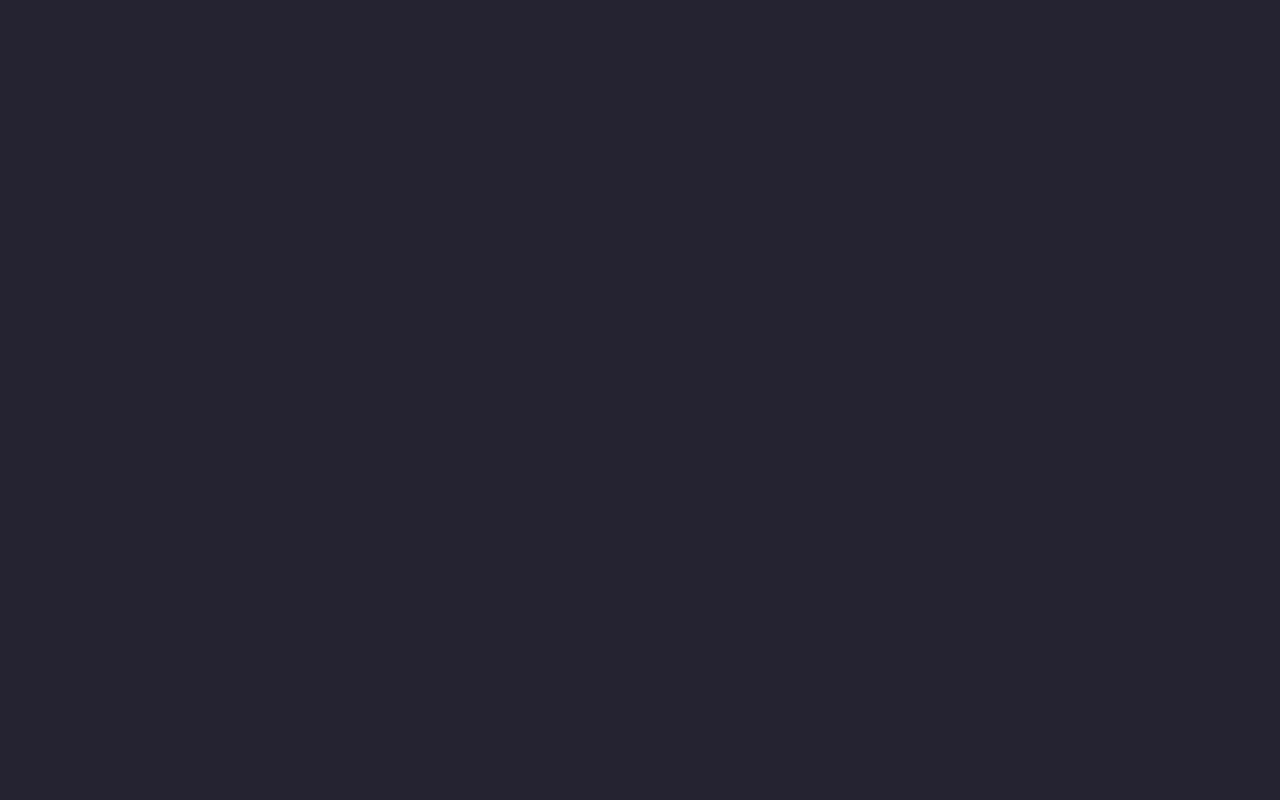
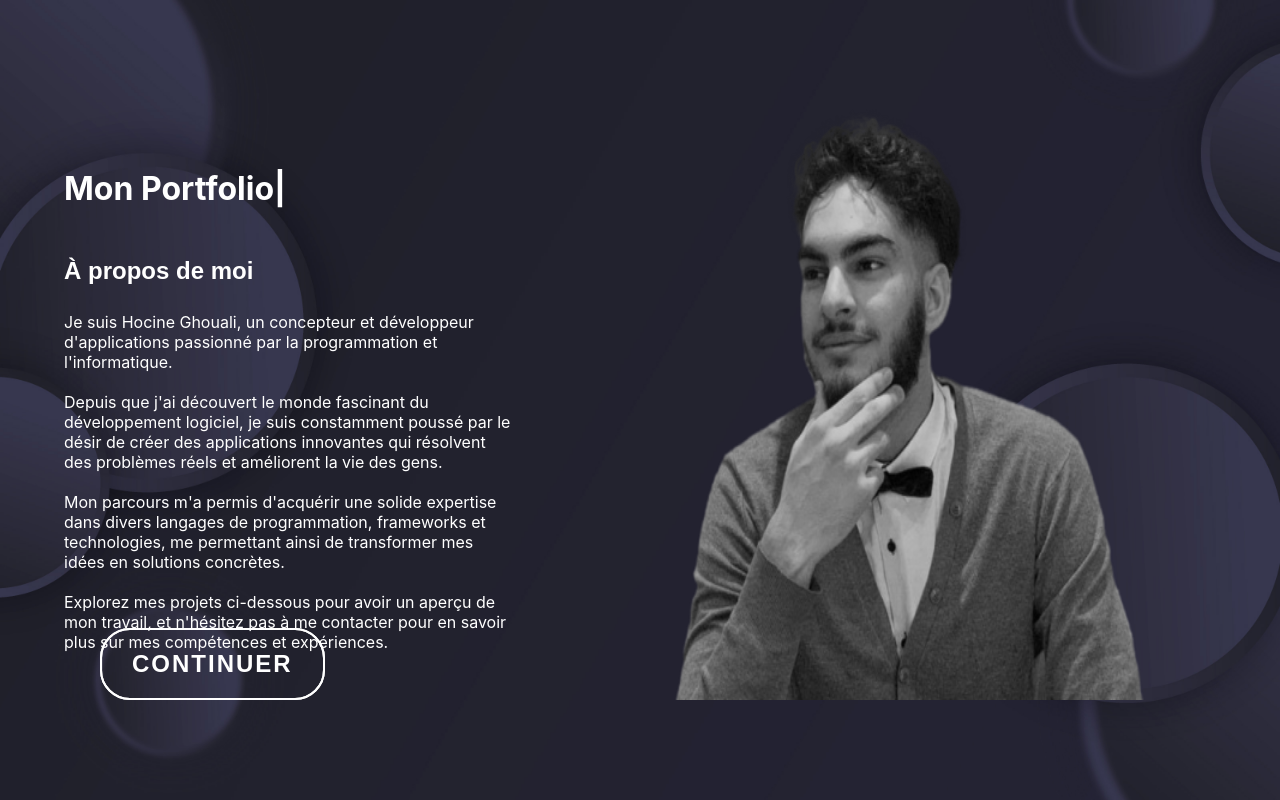
Before and after one commit to haikun66/my-siteweb, a React (Create React App) app: page / in a window 1280 px wide. Shown: the top 800 px of the page. Built offline with nearby package versions, Linux system fonts and the light colour scheme.

Commit message:
fix animation first pages

```diff
--- a/src/App.css
+++ b/src/App.css
@@ -4,7 +4,6 @@ body, html {
     height: 100%;
     overflow: auto; /* Assurez-vous que le défilement est activé */
     overflow-x: hidden;
-    min-height: 200vh; /* Double la hauteur de la fenêtre pour permettre le défilement */
     background: #252230;
 }
 .top{
--- a/src/App.js
+++ b/src/App.js
@@ -1,17 +1,34 @@
 import './App.css';
+import React, { useState } from 'react';
 import FirstPage from './pages/firstpages/first-page';
 import HideOnScroll from './components/hiddenonscroll';
 import ScrollToTop from './components/scrolltop';
 import Home from './pages/acceuil/home';
 
 function App() {
+
+  const [showScrollButton, setShowScrollButton] = useState(false);
+
+  const handleAnimationComplete = () => {
+    setShowScrollButton(true);
+  };
+
+  const handleScrollToTopClick = () => {
+    setShowScrollButton(false);
+  };
   return (
     <div className="App">
-      <HideOnScroll>
+      {/* Composant HideOnScroll qui gère l'animation et la visibilité de FirstPage */}
+      <HideOnScroll onAnimationComplete={handleAnimationComplete} onScrollToTopClick={handleScrollToTopClick}>
         <FirstPage className="top" />
       </HideOnScroll>
+      {/* Composant Home toujours visible */}
       <Home />
-      <ScrollToTop />
+      {/* Composant ScrollToTop qui gère la visibilité du bouton et les clics */}
+      <ScrollToTop
+        showButton={showScrollButton}
+        onScrollToTopClick={handleScrollToTopClick}
+      />
     </div>
   );
 }
--- a/src/components/hiddenonscroll.jsx
+++ b/src/components/hiddenonscroll.jsx
@@ -1,10 +1,11 @@
-// src/components/HideOnScroll.js
 import React, { useState, useEffect, useRef, useCallback } from 'react';
 import { gsap } from 'gsap';
 
 const HideOnScroll = ({ children }) => {
   const [lastScrollTop, setLastScrollTop] = useState(0);
+  const [hidden, setHidden] = useState(false); // État pour gérer l'affichage
   const elementRef = useRef(null);
+  const buttonRef = useRef(null);
 
   const getScrollTop = () => {
     return document.documentElement.scrollTop || document.body.scrollTop;
@@ -13,34 +14,50 @@ const HideOnScroll = ({ children }) => {
   const handleScroll = useCallback(() => {
     const currentScrollTop = getScrollTop();
 
-    console.log('Scroll event triggered');
-    console.log('currentScrollTop:', currentScrollTop);
-    console.log('lastScrollTop:', lastScrollTop);
-
     if (currentScrollTop > lastScrollTop && currentScrollTop > 100) {
-      console.log('Scrolling down');
-      gsap.to(elementRef.current, { opacity: 0, y: -100, duration: 1 });
+      gsap.to(elementRef.current, { opacity: 0, y: -100, duration: 1, onComplete: () => setHidden(true) });
     } else if (currentScrollTop < lastScrollTop) {
-      console.log('Scrolling up');
+      setHidden(false);
       gsap.to(elementRef.current, { opacity: 1, y: 0, duration: 0.5 });
     }
 
     setLastScrollTop(currentScrollTop);
   }, [lastScrollTop]);
 
+  const handleClick = () => {
+    gsap.to(elementRef.current, {
+      opacity: 0,
+      y: -100,
+      duration: 1,
+      onComplete: () => setHidden(true),
+    });
+  };
+
   useEffect(() => {
-    console.log('Adding scroll event listener');
     window.addEventListener('scroll', handleScroll);
+
+    if (buttonRef.current) {
+      buttonRef.current.addEventListener('click', handleClick);
+    }
+
     return () => {
-      console.log('Removing scroll event listener');
       window.removeEventListener('scroll', handleScroll);
+
+      if (buttonRef.current) {
+        buttonRef.current.removeEventListener('click', handleClick);
+      }
     };
   }, [handleScroll]);
 
   return (
-    <div ref={elementRef} style={{ position: 'sticky', top: 0, zIndex: 10 }}>
-      {children}
-    </div>
+    !hidden && (
+      <div ref={elementRef} style={{ position: 'sticky', top: 0, zIndex: 10 }}>
+        {children}
+        <button ref={buttonRef} className="continue-btn">
+          Continuer
+        </button>
+      </div>
+    )
   );
 };
 
--- a/src/components/scrolltop.jsx
+++ b/src/components/scrolltop.jsx
@@ -1,38 +1,22 @@
-// src/components/ScrollToTop.js
-import React, { useState, useEffect } from 'react';
+import React from 'react';
 const arrow = require('./vecteezy_top-arrow-icon-png-on-transparent-background_17785072.png');
-const ScrollToTop = () => {
-  const [isVisible, setIsVisible] = useState(false);
 
-  // Fonction pour afficher le bouton lorsque l'utilisateur fait défiler vers le bas
-  const toggleVisibility = () => {
-    if (window.pageYOffset > 300) {
-      setIsVisible(true);
-    } else {
-      setIsVisible(false);
-    }
-  };
-
-  // Fonction pour faire défiler vers le haut
+const ScrollToTop = ({ showButton, onScrollToTopClick }) => {
   const scrollToTop = () => {
     window.scrollTo({
       top: 0,
       behavior: 'smooth'
     });
+    if (onScrollToTopClick) {
+      onScrollToTopClick(); // Appelle le callback pour réafficher l'élément
+    }
   };
-
-  useEffect(() => {
-    window.addEventListener('scroll', toggleVisibility);
-    return () => {
-      window.removeEventListener('scroll', toggleVisibility);
-    };
-  }, []);
 
   return (
     <div className="scroll-to-top">
-      {isVisible && (
+      {showButton && (
         <div onClick={scrollToTop} style={styles.scrollToTopButton}>
-          <img src={arrow} alt="fleche" style={styles.arrow}/>
+          <img src={arrow} alt="fleche" style={styles.arrow} />
         </div>
       )}
     </div>
--- a/src/pages/acceuil/home.jsx
+++ b/src/pages/acceuil/home.jsx
@@ -1,6 +1,4 @@
 import React from 'react';
-import Navbar from '../../components/navbar/navbar';
-import ScrollToTop from '../../components/scrolltop';
 import '../acceuil/home.css';
 const mail = require('./media/email.png');
 const tel = require('./media/telephone.png');
@@ -10,13 +8,10 @@ const github = require('./media/github-logo.png');
 function Home() {
   return (
     <div className="home">
-      <Navbar></Navbar>
-
       <section className="projects">
         <h2>Mes Projets</h2>
         Insérez ici vos projets sous forme de liens vers leurs pages individuelles
       </section>
-
       <section className='section'>
         <h2 className='title2'>Contact</h2>
         <div className="contact" >
@@ -71,7 +66,6 @@ function Home() {
       <footer>
         <p>&copy; 2024 Mon Portfolio</p>
       </footer>
-      <ScrollToTop/>
     </div>
   );
 }
--- a/src/pages/firstpages/first-page.jsx
+++ b/src/pages/firstpages/first-page.jsx
@@ -32,6 +32,7 @@ function FirstPage() {
                         repeat={0}
                         cursor={false}
                     />
+                    <button className='continue-btn'><span>continuer</span></button>
                 </div>
                 <img className='image' src={pdpimg} alt="pdp" />
             </div>
--- a/src/pages/firstpages/firstpages.css
+++ b/src/pages/firstpages/firstpages.css
@@ -2,6 +2,7 @@
 .firstAnimation {
     width: 100vw;
     height: 100vh;
+    position: relative;
     z-index: 0;
     background: #000;
     background-image: url(./NEUMORPHIC_CIRCLES_BACKGROUND.jpg);
@@ -38,7 +39,49 @@
     width: calc(100% - 60%);
     padding-left: 5%;
 }
-
+.continue-btn{
+    background-color: transparent;
+    border: 2px solid #fff;
+    color: #fff;
+    position: fixed;
+    bottom: 100px;
+    left: 100px;
+    font-size: 24px;
+    font-weight: bold;
+    text-transform: uppercase;
+    letter-spacing: 2px;
+    padding: 20px 30px;
+    cursor: pointer;
+    overflow: hidden;
+    transition: all 0.3s ease-in-out;
+    border-radius: 30px;
+}
+.continue-btn::before {
+    content: '';
+    position: absolute;
+    top: 0;
+    left: 0;
+    width: 100%;
+    height: 100%;
+    background-color: rgba(255, 255, 255, 0.2);
+    z-index: -1;
+    transform: translateX(-100%);
+    transition: transform 0.5s ease-in-out;
+    border-radius: 30px;
+}
+.continue-btn span {
+    display: inline-block;
+    transform: translateY(20px);
+    opacity: 0;
+    transition: transform 0.3s ease-in-out, opacity 0.3s ease-in-out;
+}
+.continue-btn:hover::before {
+    transform: translateX(0); /* Déplace l'élément pour qu'il couvre le bouton */
+}
+.continue-btn:hover span {
+    transform: translateY(0);
+    opacity: 1;
+}
 /* Media queries pour iPhones */
 @media (max-width: 767px) {
     .firstAnimation {
```
